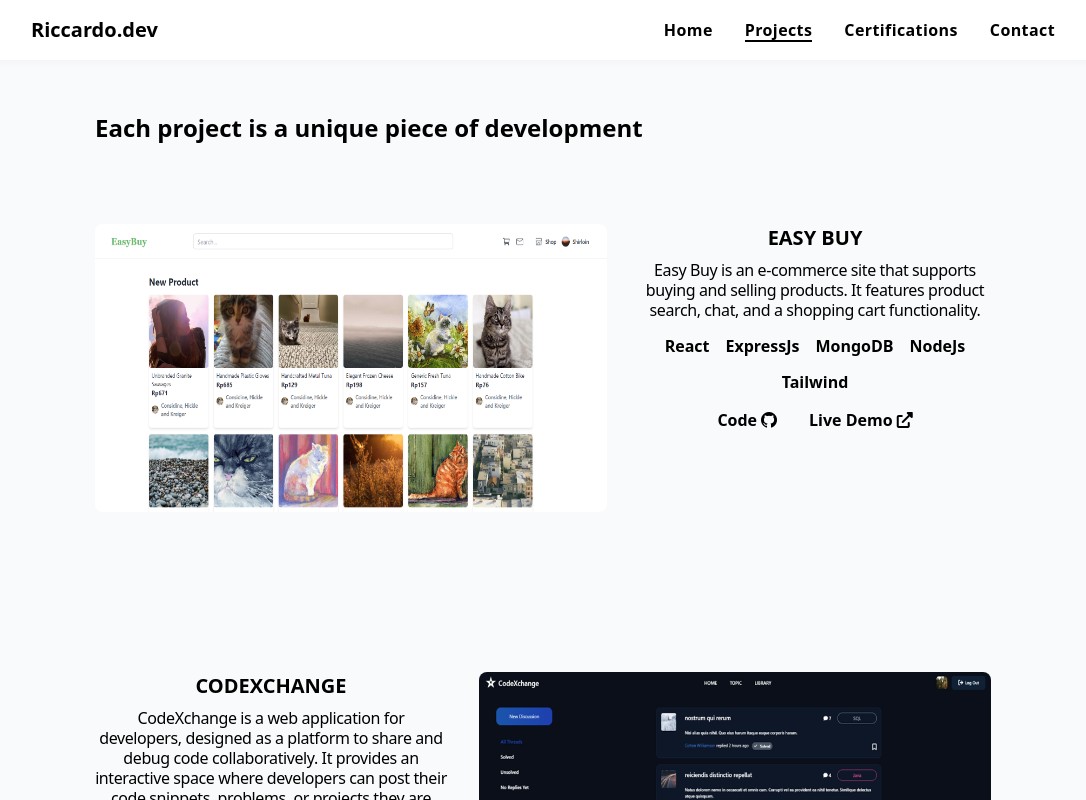
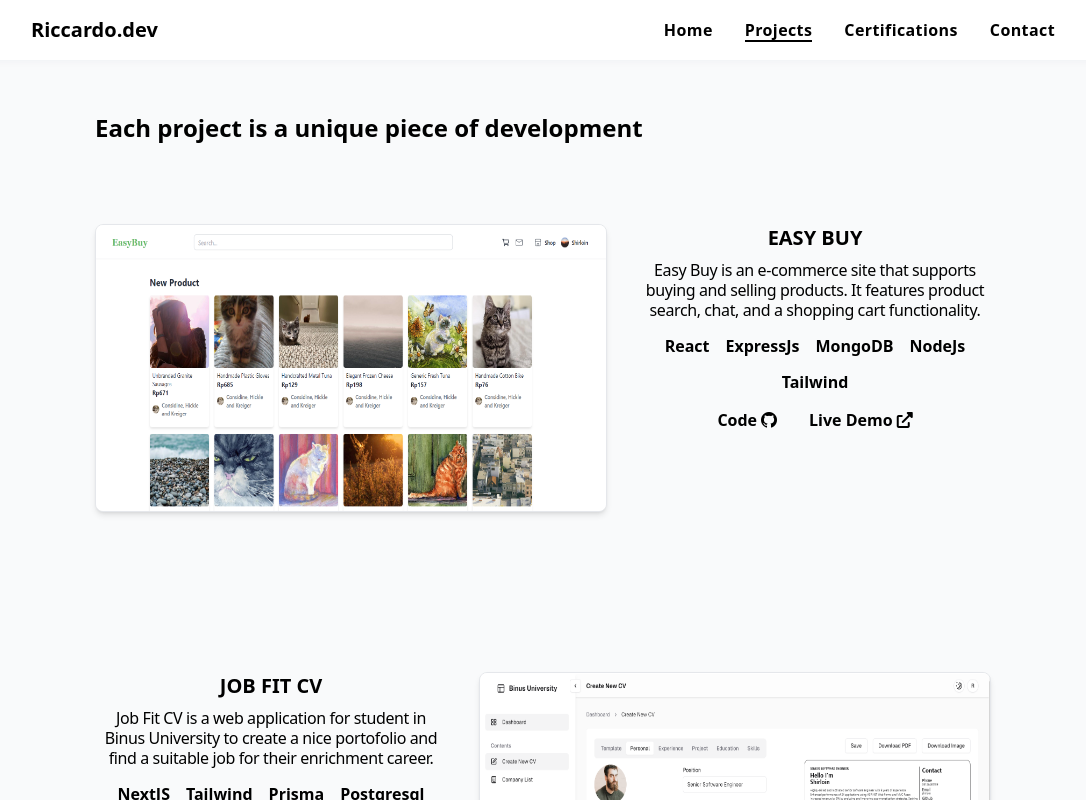
Before and after one commit to Shirloin/portofolio, a React (Vite) app: page /project in a window 1280 px wide. Shown: the top 800 px of the page, without its empty margins (97-1183 px from the left). Built offline with nearby package versions, Linux system fonts and the light colour scheme.

Commit message:
feat: certification page

```diff
--- a/src/components/Layout.tsx
+++ b/src/components/Layout.tsx
@@ -6,7 +6,7 @@ export default function Layout() {
     <>
       <div className="flex min-h-screen w-full min-w-full flex-col overflow-x-hidden bg-gray-50">
         <Navbar />
-        <div className="z-10 mx-auto flex w-full max-w-4xl flex-grow flex-col items-center justify-center">
+        <div className="z-10 mx-auto flex w-full flex-grow flex-col items-center justify-center">
           <Outlet />
         </div>
       </div>
--- /dev/null
+++ b/src/components/cards/CertificationCard.tsx
@@ -0,0 +1,25 @@
+import { ICertificate } from "../../interfaces/ICertificate";
+
+interface CertificationCardProps {
+  certificate: ICertificate;
+}
+
+export default function CertificationCard({
+  certificate,
+}: CertificationCardProps) {
+  return (
+    <>
+      <a
+        className="animate__animated animate__fadeInLeft max-w-xl"
+        href={certificate.link}
+        target="_blank"
+      >
+        <img
+          className="h-full w-full rounded-lg border object-contain"
+          src={certificate.image}
+          alt=""
+        />
+      </a>
+    </>
+  );
+}
--- a/src/components/cards/ProjectCard.tsx
+++ b/src/components/cards/ProjectCard.tsx
@@ -12,7 +12,6 @@ interface ProjectCardProps {
 export default function ProjectCard({
   index,
   thumbnail,
-  images,
   title,
   description,
   stack,
@@ -20,7 +19,6 @@ export default function ProjectCard({
   demo,
 }: ProjectCardProps) {
   const animate = index! % 2 == 0 ? "fade-right" : "fade-left";
-  console.log(images);
   return (
     <>
       <div
@@ -28,7 +26,7 @@ export default function ProjectCard({
       >
         <img
           data-aos={animate}
-          className="aspect-video w-full max-w-lg rounded-lg object-fill"
+          className="aspect-video w-full max-w-lg rounded-lg border bg-white object-fill shadow-md"
           src={thumbnail}
           alt=""
         />
--- /dev/null
+++ b/src/interfaces/ICertificate.ts
@@ -0,0 +1,4 @@
+export interface ICertificate {
+    link?: string
+    image?: string
+}
--- a/src/interfaces/IProject.ts
+++ b/src/interfaces/IProject.ts
@@ -1,6 +1,5 @@
 export interface IProject {
     thumbnail?: string
-    images?: string[];
     title?: string;
     description?: string;
     stack?: string[];
--- /dev/null
+++ b/src/pages/CertificationPage.tsx
@@ -0,0 +1,42 @@
+import CertificationCard from "../components/cards/CertificationCard";
+import { ICertificate } from "../interfaces/ICertificate";
+
+const certificateList: ICertificate[] = [
+  {
+    link: "https://coursera.org/share/4495e44a9580a23bffa33309358b627f",
+    image:
+      "https://s3.amazonaws.com/coursera_assets/meta_images/generated/CERTIFICATE_LANDING_PAGE/CERTIFICATE_LANDING_PAGE~2RSF9XCQVCZP/CERTIFICATE_LANDING_PAGE~2RSF9XCQVCZP.jpeg",
+  },
+  {
+    link: "https://coursera.org/share/dc52f8355cd5eab82a1c0f87852a2fc9",
+    image:
+      "https://s3.amazonaws.com/coursera_assets/meta_images/generated/CERTIFICATE_LANDING_PAGE/CERTIFICATE_LANDING_PAGE~D9K4XUX5ZKBK/CERTIFICATE_LANDING_PAGE~D9K4XUX5ZKBK.jpeg",
+  },
+  {
+    link: "https://coursera.org/share/2a605325923c2437edbf1fb0d5321e41",
+    image:
+      "https://s3.amazonaws.com/coursera_assets/meta_images/generated/CERTIFICATE_LANDING_PAGE/CERTIFICATE_LANDING_PAGE~WSQN255ZJNZW/CERTIFICATE_LANDING_PAGE~WSQN255ZJNZW.jpeg",
+  },
+  {
+    link: "https://coursera.org/share/d5f0379703666c87d09c82624267415c",
+    image:
+      "https://s3.amazonaws.com/coursera_assets/meta_images/generated/CERTIFICATE_LANDING_PAGE/CERTIFICATE_LANDING_PAGE~58BCMWONZXIV/CERTIFICATE_LANDING_PAGE~58BCMWONZXIV.jpeg",
+  },
+];
+
+export default function CertificationPage() {
+  return (
+    <>
+      <div className="mx-auto my-20">
+        <h1 className="animate__animated animate__fadeInLeft mb-4 text-center text-lg font-bold md:mb-10 md:mt-4 md:text-3xl">
+          Certification Lists
+        </h1>
+        <div className="grid w-full place-items-center gap-4 px-4 sm:grid-cols-2 sm:gap-10">
+          {certificateList.map((certificate, i) => (
+            <CertificationCard certificate={certificate} key={i} />
+          ))}
+        </div>
+      </div>
+    </>
+  );
+}
--- a/src/pages/HomePage.tsx
+++ b/src/pages/HomePage.tsx
@@ -1,7 +1,7 @@
 export default function HomePage() {
   return (
     <>
-      <div className="mx-auto my-20 flex w-full flex-wrap items-center justify-between">
+      <div className="mx-auto my-20 flex w-full flex-wrap items-center justify-center gap-20">
         <div className="max-w-lg">
           <h1 className="animate__animated animate__fadeInLeft text-5xl font-bold">
             <span>Hi, It's Me</span> <br />
--- a/src/pages/ProjectPage.tsx
+++ b/src/pages/ProjectPage.tsx
@@ -10,6 +10,15 @@ const projects: IProject[] = [
     stack: ["React", "ExpressJs", "MongoDB", "NodeJs", "Tailwind"],
     github: "https://github.com/shirloin/frontend-easy-buy/",
     demo: "https://easy-buy.shirloin.my.id/",
+  },
+  {
+    title: "Job Fit CV",
+    description:
+      "Job Fit CV is a web application for student in Binus University to create a nice portofolio and find a suitable job for their enrichment career.",
+    thumbnail: "/images/project/job-fit-cv.png",
+    stack: ["NextJS", "Tailwind", "Prisma", "Postgresql"],
+    github: "https://github.com/shirloin/job-fit-cv",
+    demo: "https://job-fit-cv.shirloin.my.id/",
   },
   {
     title: "CodeXchange",
@@ -27,11 +36,6 @@ const projects: IProject[] = [
     thumbnail: "/images/project/aora.png",
     stack: ["React Native", "Nativewind", "Appwrite"],
     github: "https://github.com/shirloin/aora",
-    images: [
-      "/images/project/aora_1.jpg",
-      "/images/project/aora_2.jpg",
-      "/images/project/aora_3.jpg",
-    ],
   },
 ];
 
@@ -52,7 +56,6 @@ export default function ProjectPage() {
               github={p.github}
               demo={p.demo}
               stack={p.stack}
-              images={p.images}
             />
           ))}
         </div>
--- a/src/routes/AppRouter.tsx
+++ b/src/routes/AppRouter.tsx
@@ -2,6 +2,7 @@ import { createBrowserRouter } from "react-router-dom";
 import HomePage from "../pages/HomePage";
 import Layout from "../components/Layout";
 import ProjectPage from "../pages/ProjectPage";
+import CertificationPage from "../pages/CertificationPage";
 
 const router = createBrowserRouter([
   {
@@ -16,6 +17,10 @@ const router = createBrowserRouter([
         path: "/project",
         element: <ProjectPage />,
       },
+      {
+        path: "/certification",
+        element: <CertificationPage />,
+      },
     ],
   },
 ]);
```
Also changed, not shown: public/images/project/job-fit-cv.png (added).
